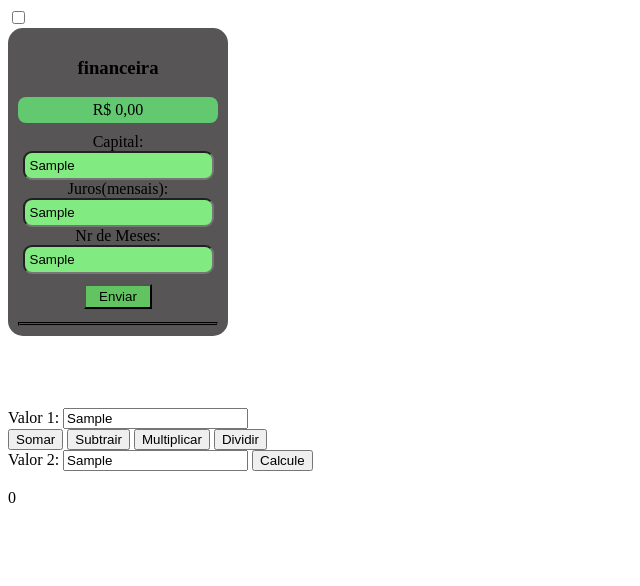
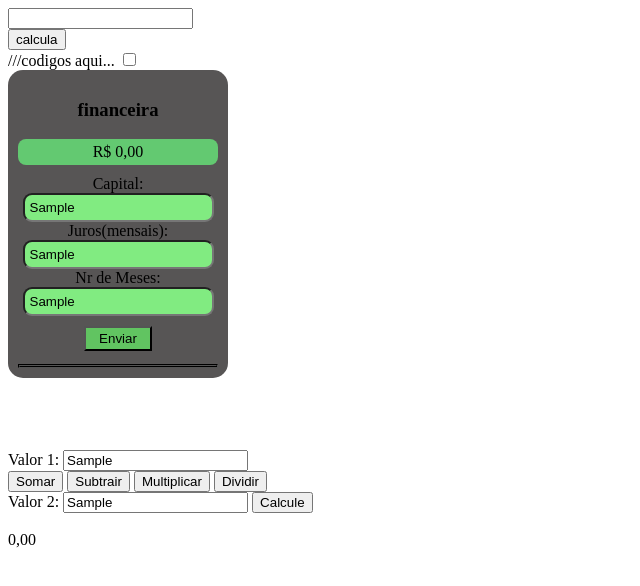
Before and after one commit to AnA-JulIA-044/primeiroa_3t, a plain HTML site: page index.html in a window 1280 px wide. Both pictures are taken after typing "Sample", "Sample", "Sample", "Sample", "Sample" into the empty fields and a click on the button "Calcule". Shown: the whole page, without its empty margins (0-640 px from the left). Drawn offline with Linux system fonts and the light colour scheme.

Commit message:
Add files via upload

```diff
--- a/estudo.js
+++ b/estudo.js
@@ -1,5 +1,5 @@
 let tabuada = 1;
-let nome = "Ana Julia";
+let nome = "ana julia";
 
 function escreva() {
     document.write("tabuada do " + tabuada + "<br>")
@@ -97,5 +97,22 @@ function calcule() {
 
 
     document.getElementById("resultado").innerHTML = r;
+  function calculaESG()}
+     let a = -1;
+     let b = 5;
+     let c = -6;
+     delta =(b*b) - (4*a*c);
+     if (delta < 0){
+         não tem solução.
+     }else{
+
+    raiz = Math.sqrt(delta);
+    x1 =((-b)+raiz)/(2*a);
+    x2 =((-b)-raiz)/(2*a);
+    raiz ="x1="+x1 +" e x2="+x2;
+
+
+     document.getElementById("raiz").value =delta;
 
 }
+/
--- a/index.html
+++ b/index.html
@@ -4,12 +4,20 @@
     <meta charset="UTF-8">
     <meta http-equiv="X-UA-Compatible" content="IE=edge">
     <meta name="viewport" content="width=device-width, initial-scale=1.0">
-    <title>Ana Julia</title>
+    <title>ana julia menezes</title>
   <script src="estudo.js"></script>
   <link rel="stylesheet" href="geral.css">
 </head>
+<body>
+  <div class="aprendendo">
+    <input id="raiz" readonly type="text"><br>
+<button onclick="calculaESG()">calcula</button>
+  </div>
 
-<body>
+
+
+
+    ///codigos aqui...
   <input type="checkbox"  id="calcfin">
 <div class="calculadora">
 <label for="calcfin"><h3>financeira</h3> </label>
```
